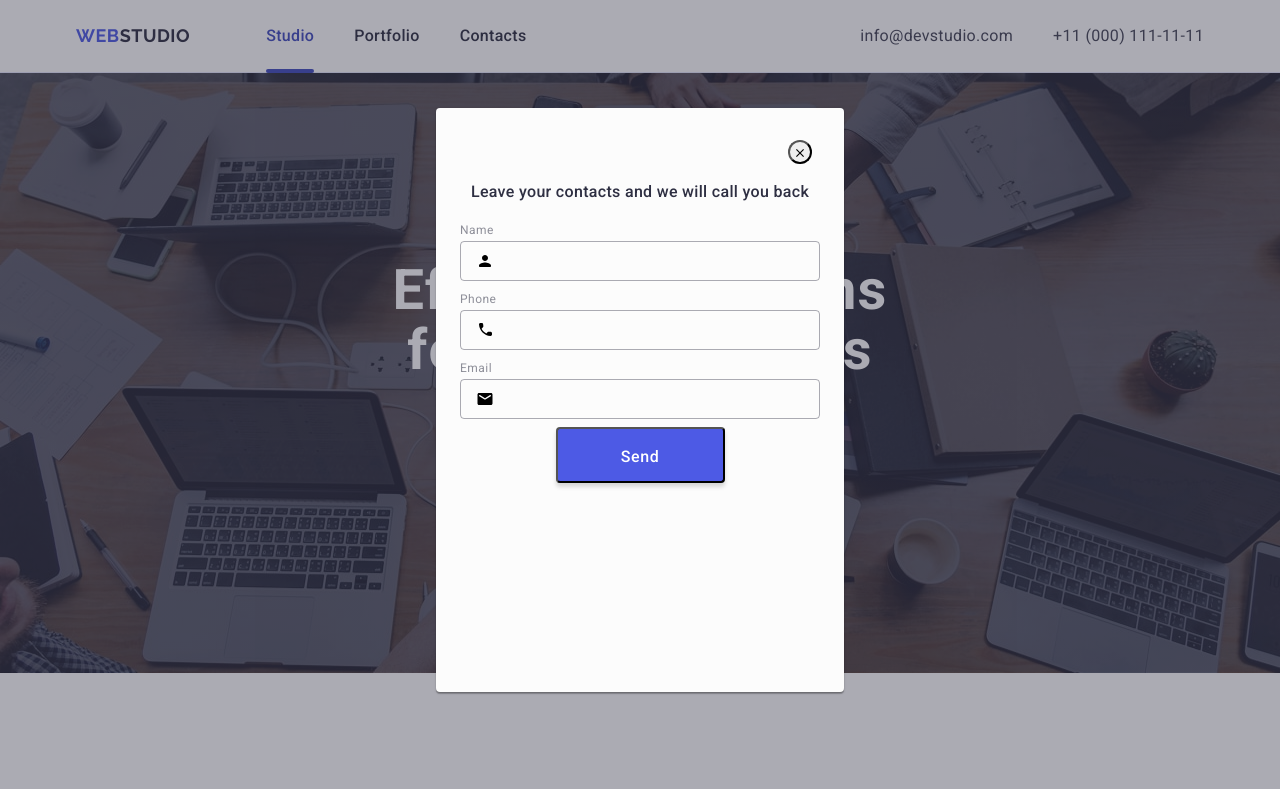
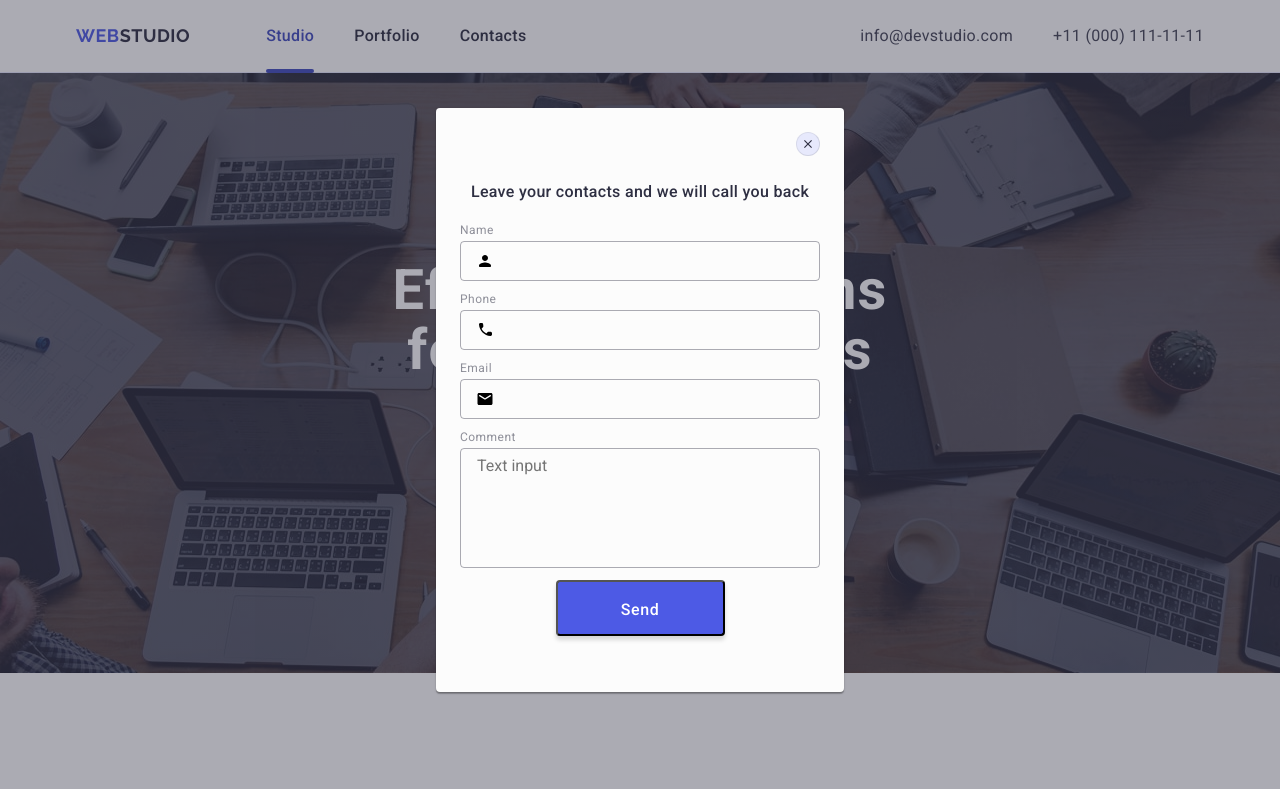
Before and after one commit to Anastasiia-Zatvornytska/goit-markup-hw-05, a plain HTML site: page index.html in a window 1280 px wide. Shown: the top 789 px of the page. Drawn offline with nearby package versions, Linux system fonts and the light colour scheme.

Commit message:
update project

```diff
--- a/css/styles.css
+++ b/css/styles.css
@@ -420,12 +420,26 @@ align-items: center;
     padding-bottom: 24px;
     padding-left: 24px;
     padding-right: 24px;
-}
+    }
 
 .modal-close-btn {border-radius: 50%;
 position: absolute;
-top: 32px;
-right: 32px;
+top: 24px;
+right: 24px;
+border-radius: 100%;
+    background-color: #e7e9fc;
+    border-width: 1px;
+    border-color: rgba(0, 0, 0, 0.1);
+    fill: #2e2f42;
+    width: 24px;
+    height: 24px;
+    display: flex;
+    justify-content: center;
+    align-items: center;
+        }
+
+.modal-close-btn:hover {background-color:#404bbf;
+    fill: #FFFFFF;
 }
 
 .modal-title {font-weight: 500;
@@ -480,3 +494,15 @@ font-weight: 500;
     text-align: center;
     color: #fff;
 }
+
+.modal-textarea {border: 1px solid rgba(46, 47, 66, 0.4);
+    border-radius: 4px;
+    width: 100%;
+    height: 120px;
+background-color: transparent;
+padding: 8px 16px;
+resize: none;
+outline: none;
+}
+
+.modal-textarea:focus {border-color: #4d5ae5;}
--- a/index.html
+++ b/index.html
@@ -487,6 +487,15 @@
               </svg>
             </div>
           </div>
+          <div class="modal-field">
+            <label for="user-text" class="modal-label">Comment</label>
+            <textarea
+              name="user-text"
+              id="user-text"
+              class="modal-textarea"
+              placeholder="Text input"
+            ></textarea>
+          </div>
           <button type="submit" class="modal-btn">Send</button>
         </form>
       </div>
```
